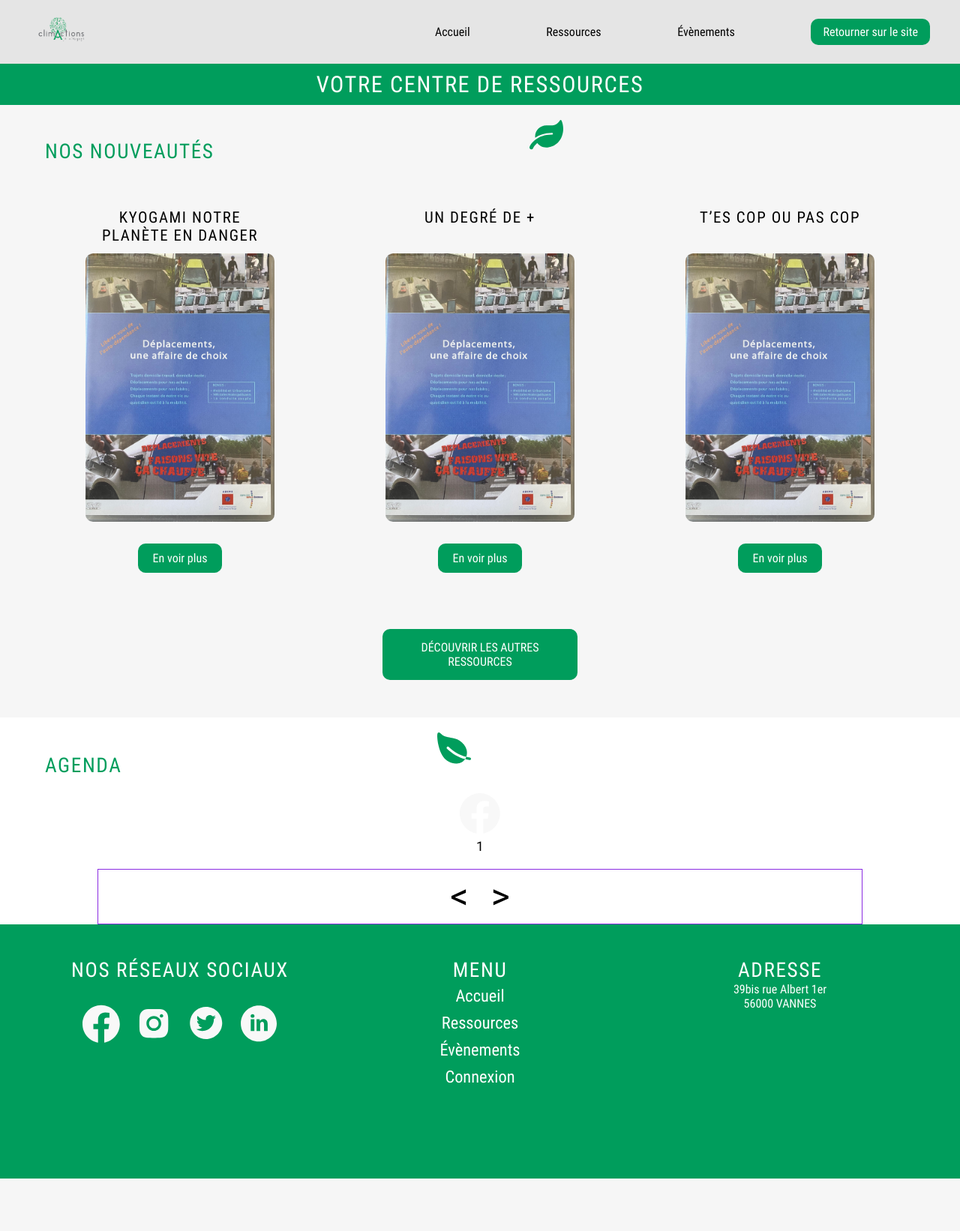
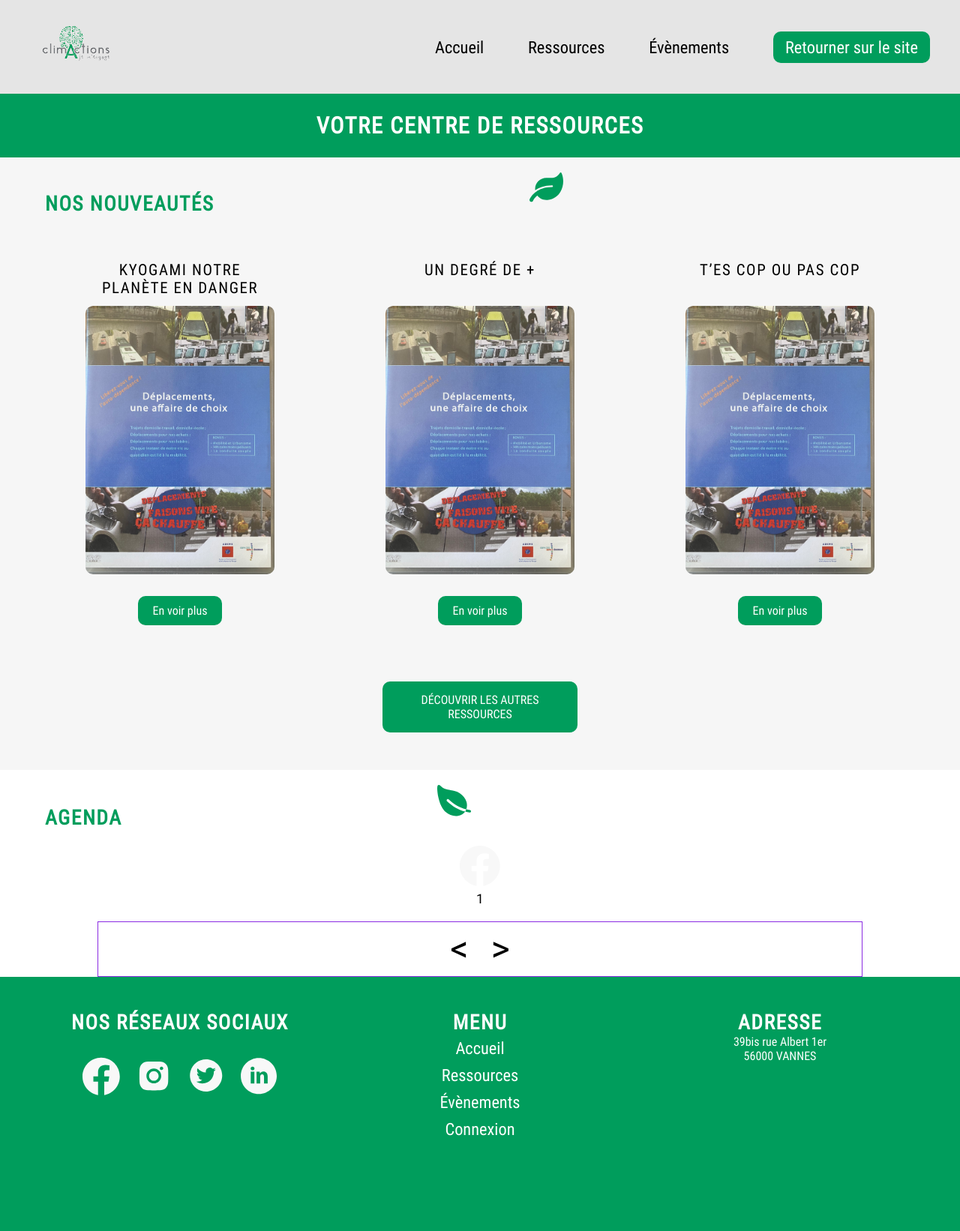
Before and after one commit to nicolaslechenic/climactions_cdr, a PHP site: page / in a window 1280 px wide. Shown: the whole page at 75% size. Before the commit the page ends 1572 px from the top, so only its background shows below. Run offline with PHP 8.4, Linux system fonts and the light colour scheme; data comes from the database, SQL or seed files in the repository; data that the repository does not hold is empty; grey boxes are pictures that could not be loaded.

Commit message:
👌 IMPROVE: font-weight, size, logo size

```diff
--- a/Public/styles/style.css
+++ b/Public/styles/style.css
@@ -64,6 +64,7 @@ h2 {
   font-size: 1.7rem;
   color: var(--primary);
   text-transform: uppercase;
+  font-weight: 600;
 }
 
 h3 {
@@ -144,7 +145,7 @@ a {
   display: none;
 }
 
-/* -------------------------------------- header -------------------------------  */
+/* --------------- header --------------------  */
 #bandeau {
   width: 100%;
   background-color: var(--bg-primary);
@@ -153,13 +154,11 @@ a {
 #bandeau #navigation-bandeau {
   display: flex;
   justify-content: space-between;
-  /* align-items: center; */
 }
 
 #bandeau #navigation-bandeau img {
   width: 85px;
   height: 85px;
-  /* border: 1px solid black; */
 }
 
 #bandeau #navigation-bandeau #menu {
@@ -205,11 +204,12 @@ a {
   cursor: pointer;
 }
 
-/* --------------------------------------- body ---------------------------------  */
+/* ------------------ body ----------------  */
 #contenu h1 {
   background-color: var(--primary);
   box-sizing: border-box;
-  padding: 10px 20px;
+  padding: 25px 20px;
+  font-weight: 800;
 }
 
 #contenu #articles h2,
@@ -266,7 +266,7 @@ a {
   background-color: #03b86c;
 }
 
-/* -------------------- slider --------------------  */
+/* -------------- slider --------------  */
 #contenu #agenda .container .slider .evenement {
   width: 85%;
   margin: 0 auto;
@@ -308,7 +308,7 @@ a {
   cursor: pointer;
 }
 
-/* ---------------------------- footer ----------------------------  */
+/* ----------- footer --------------  */
 #pied {
   width: 100%;
   background-color: var(--primary);
@@ -333,11 +333,6 @@ a {
   margin-top: 25px;
 }
 
-/* #pied #menu-pied{
-    text-align: center;
-    /* margin-bottom: 40px;
-} */
-
 #pied #menu-pied li {
   padding: 5px 0;
 }
@@ -353,21 +348,17 @@ a {
 }
 
 #pied #reseaux {
-  /* border: 1px solid black; */
   display: flex;
   justify-content: space-around;
-  /* align-items: center; */
   width: 70%;
   margin: 30px auto 0;
 }
 
 #pied #reseaux a {
   text-align: center;
-  /* display: block; */
 }
 
 #pied #reseaux a img {
-  /* border: 1px solid black; */
   width: 50px;
   height: auto;
   transition: 0.3s;
@@ -433,7 +424,6 @@ a {
   #contenu #articles #article h3 {
     width: 75%;
     margin: 10px auto;
-    /* border: 1px solid red; */
     height: 2.2em;
     overflow: hidden;
     user-select: none;
@@ -446,7 +436,6 @@ a {
   }
 
   #contenu #articles #article .bouton-article {
-    /* border: 1px solid red; */
     display: block;
     margin-top: 20px;
   }
@@ -467,11 +456,18 @@ a {
 
 @media screen and (min-width: 1024px) {
   /* --------------- header -----------------  */
+  #bandeau #navigation-bandeau img {
+    width: 125px;
+    height: 125px;
+  }
 
   #bandeau #navigation-bandeau {
     display: flex;
     justify-content: space-between;
-    /* align-items: center; */
+  }
+
+  #menu li a {
+    font-size: 1.4em;
   }
 
   #bandeau #navigation-bandeau #menu {
@@ -482,7 +478,6 @@ a {
     display: flex;
     justify-content: space-between;
     align-items: center;
-    /* border: 1px solid blue; */
     width: 55%;
   }
 
@@ -496,7 +491,6 @@ a {
 
   #bandeau #navigation-bandeau #menu li a:hover {
     color: var(--hover);
-    /* text-decoration: underline; */
   }
 
   #bandeau #navigation-bandeau #menu li:last-child a {
@@ -540,10 +534,7 @@ a {
 
   #contenu #articles #article {
     width: 28%;
-    /* margin: 30px auto; */
     text-align: center;
-    /* max-height: 100vh; */
-    /* border: 1px solid black; */
     display: flex;
     flex-direction: column;
     justify-content: space-between;
@@ -553,7 +544,6 @@ a {
   #contenu #articles #article h3 {
     width: 70%;
     margin: 10px auto;
-    /* border: 1px solid red; */
     height: 1em;
     overflow: hidden;
     user-select: none;
@@ -567,7 +557,6 @@ a {
   }
 
   #contenu #articles #article .bouton-article {
-    /* border: 1px solid red; */
     display: block;
     margin-top: 40px;
   }
```
